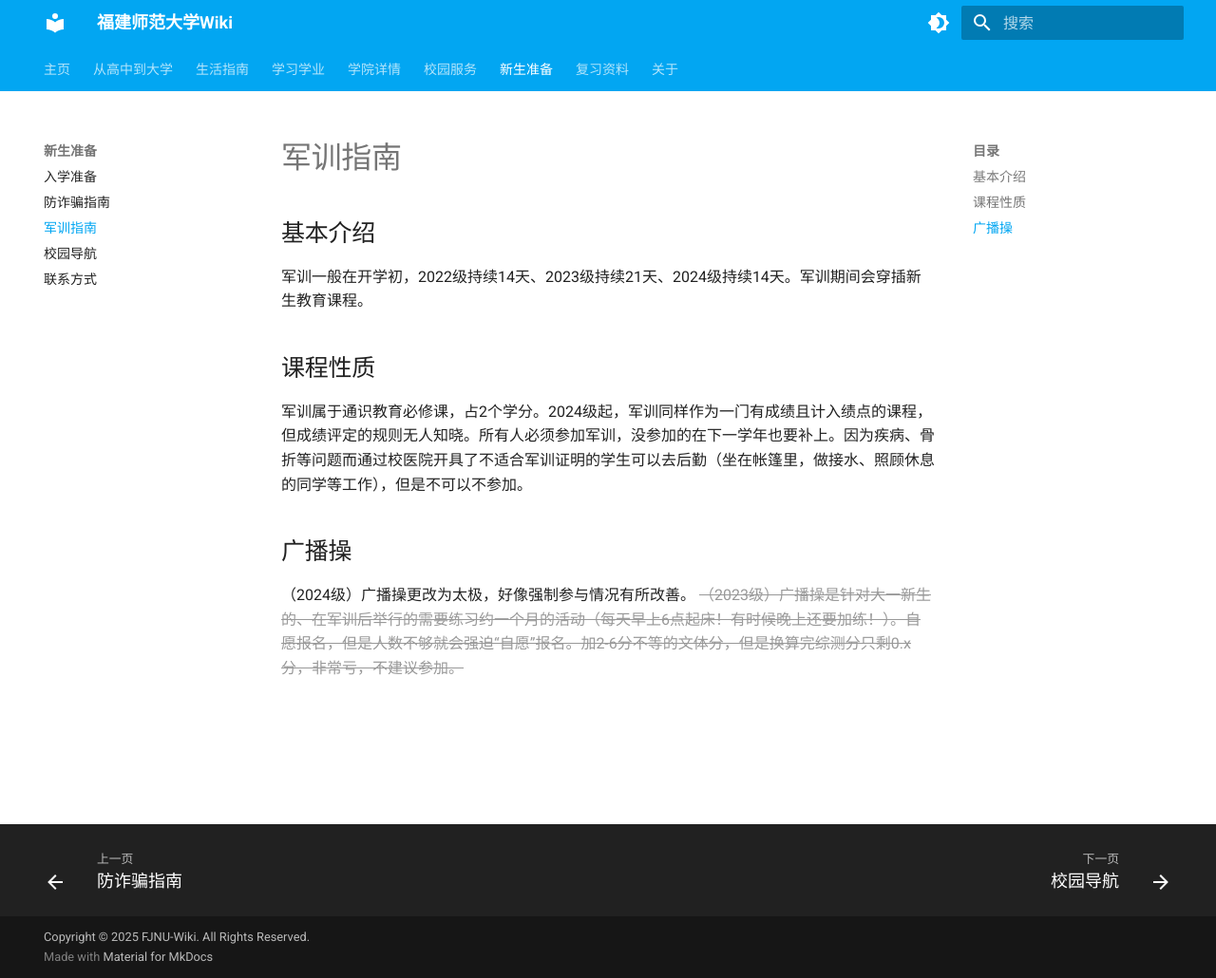
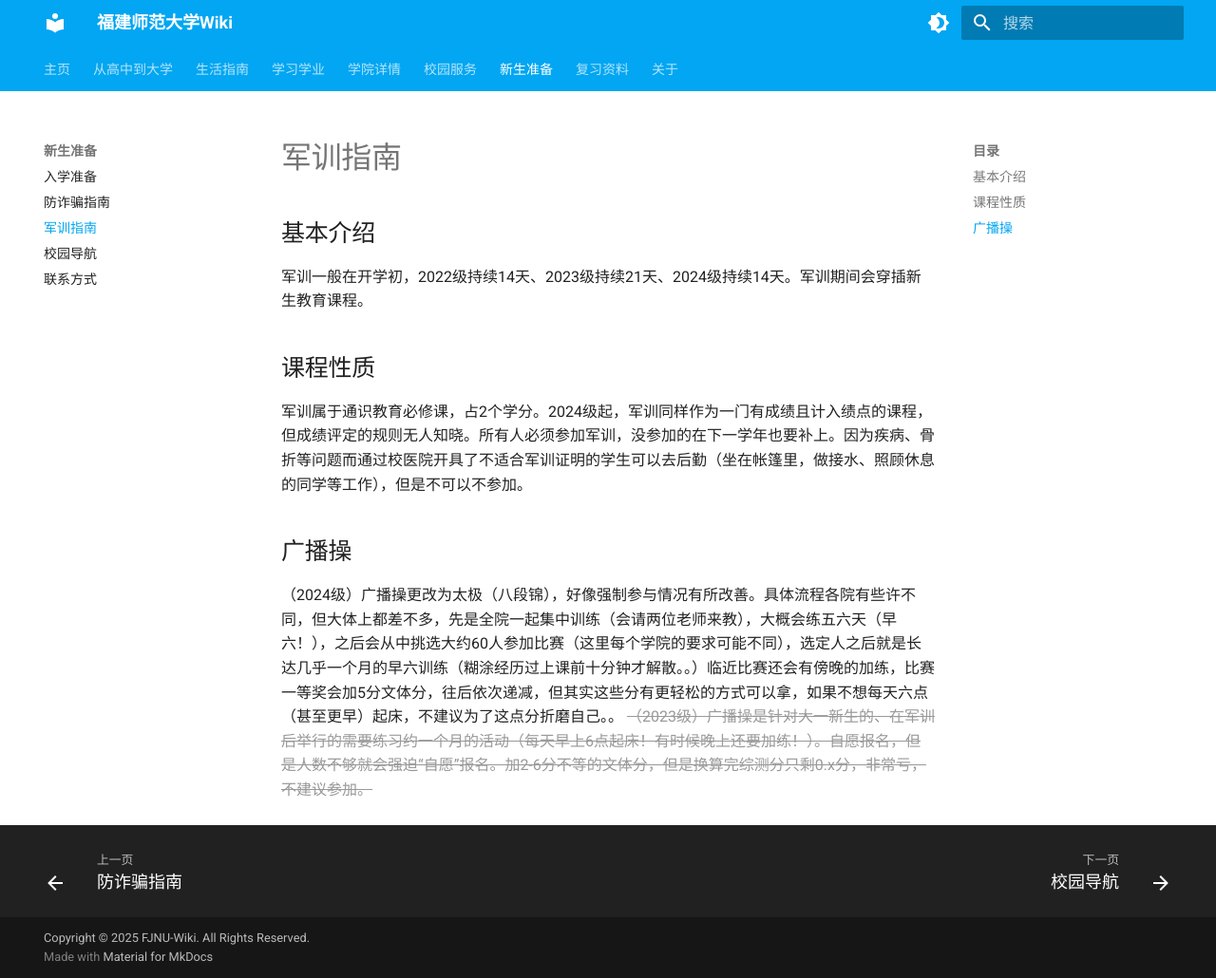
Before and after one commit to kanerty/FJNU-Wiki, an MkDocs documentation site: the page built from docs/new/military_training.md, in a window 1280 px wide and 1030 px high. Shown: the whole window at 95% size. Built offline with MkDocs 1.6.1 and Material for MkDocs 9.7.7, drawn with Linux system fonts in a browser that asks for light colours.

Commit message:
Update military_training.md
<feat>(<military_training.md>): <广播操>

```diff
--- a/docs/new/military_training.md
+++ b/docs/new/military_training.md
@@ -10,4 +10,4 @@
 
 ## 广播操
 
-（2024级）广播操更改为太极，好像强制参与情况有所改善。 ~~（2023级）广播操是针对大一新生的、在军训后举行的需要练习约一个月的活动（每天早上6点起床！有时候晚上还要加练！）。自愿报名，但是人数不够就会强迫“自愿”报名。加2-6分不等的文体分，但是换算完综测分只剩0.x分，非常亏，不建议参加。~~
+（2024级）广播操更改为太极（八段锦），好像强制参与情况有所改善。具体流程各院有些许不同，但大体上都差不多，先是全院一起集中训练（会请两位老师来教），大概会练五六天（早六！），之后会从中挑选大约60人参加比赛（这里每个学院的要求可能不同），选定人之后就是长达几乎一个月的早六训练（糊涂经历过上课前十分钟才解散。。）临近比赛还会有傍晚的加练，比赛一等奖会加5分文体分，往后依次递减，但其实这些分有更轻松的方式可以拿，如果不想每天六点（甚至更早）起床，不建议为了这点分折磨自己。。 ~~（2023级）广播操是针对大一新生的、在军训后举行的需要练习约一个月的活动（每天早上6点起床！有时候晚上还要加练！）。自愿报名，但是人数不够就会强迫“自愿”报名。加2-6分不等的文体分，但是换算完综测分只剩0.x分，非常亏，不建议参加。~~
```
